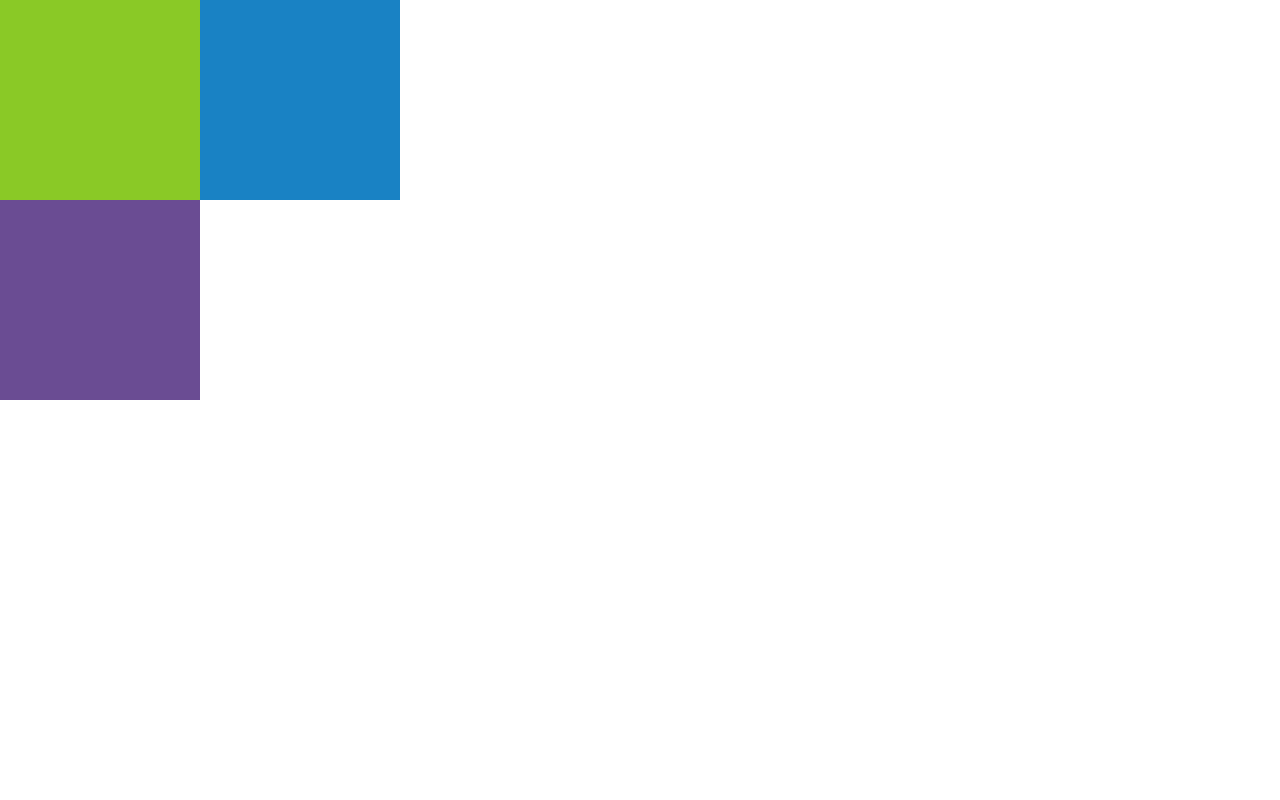
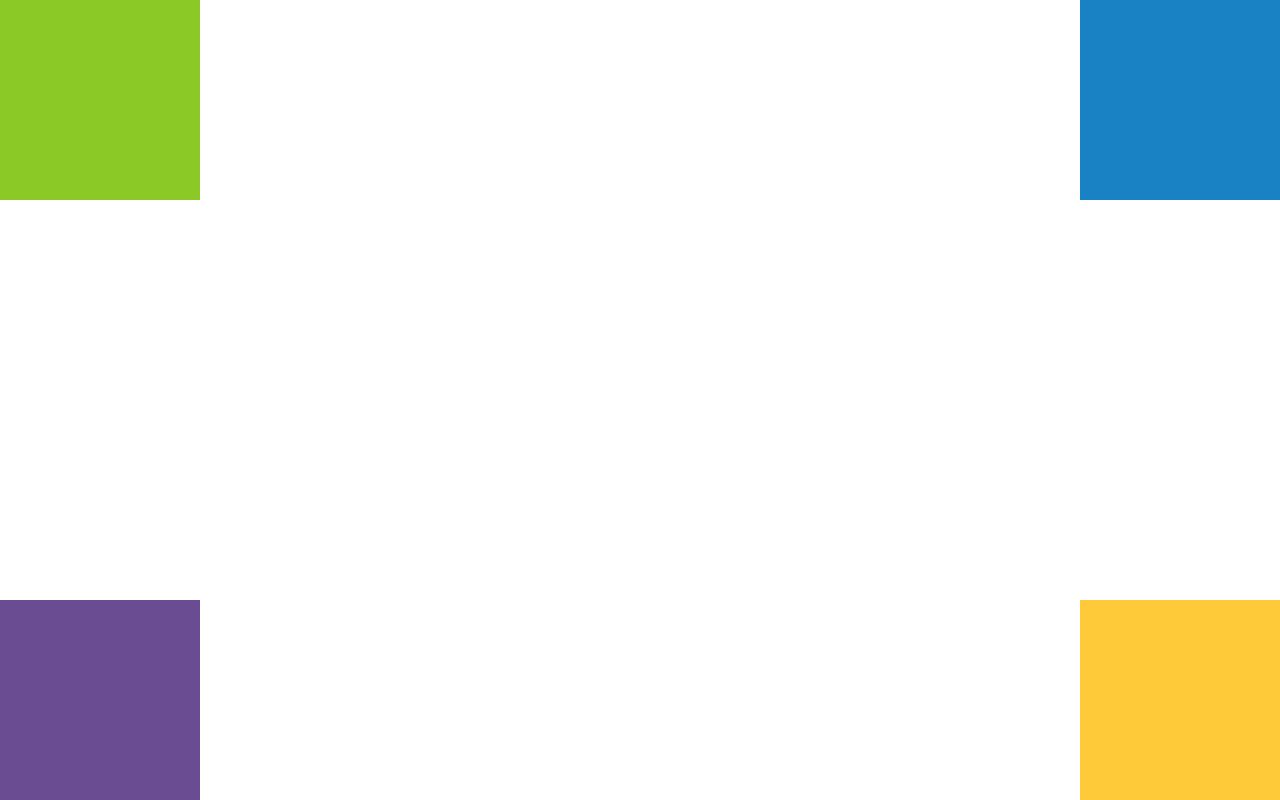
Before and after one commit to Gocchi/Positioning, a plain HTML site: page index.html in a window 1280 px wide. Drawn offline with Linux system fonts and the light colour scheme.

Commit message:
tercer reto

```diff
--- a/assets/css/style.css
+++ b/assets/css/style.css
@@ -1,28 +1,39 @@
 *{
-	margin: 0;
-	padding: 0;
+	margin:0;
+	padding:0;
 }
 
 .contenedor{
-	margin: 0;
-	padding: 0;
+	margin:0;
+	padding:0;
 }
 
 .caja{
 	width: 200px;
 	height: 200px;
+	position: absolute;
 }
 
 #verde{
 	background-color: #8AC926;
+	left:0;
+	top:0;
 }
 
 #azul{
 	background-color: #1982C4;
-	position: relative;
-	left:200px;
+	right:0;
+	top:0;
 }
 
 #morado{
 	background-color: #6A4C93;
+	left:0;
+	bottom:0;
 }
+
+#amarillo{
+	background-color: #FFCA3A;
+	right:0;
+	bottom:0;
+}
--- a/index.html
+++ b/index.html
@@ -7,10 +7,10 @@
 	</head>
 <body>
 <div class="contenedor">
-	<div class="caja" id="verde">
-		<div class="caja" id="azul" ></div>
-	</div>
+	<div class="caja" id="verde"></div>
+	<div class="caja" id="azul" ></div>
 	<div class="caja" id="morado"></div>
+	<div class="caja" id="amarillo"></div>
 </div>
 
 </body>
```
